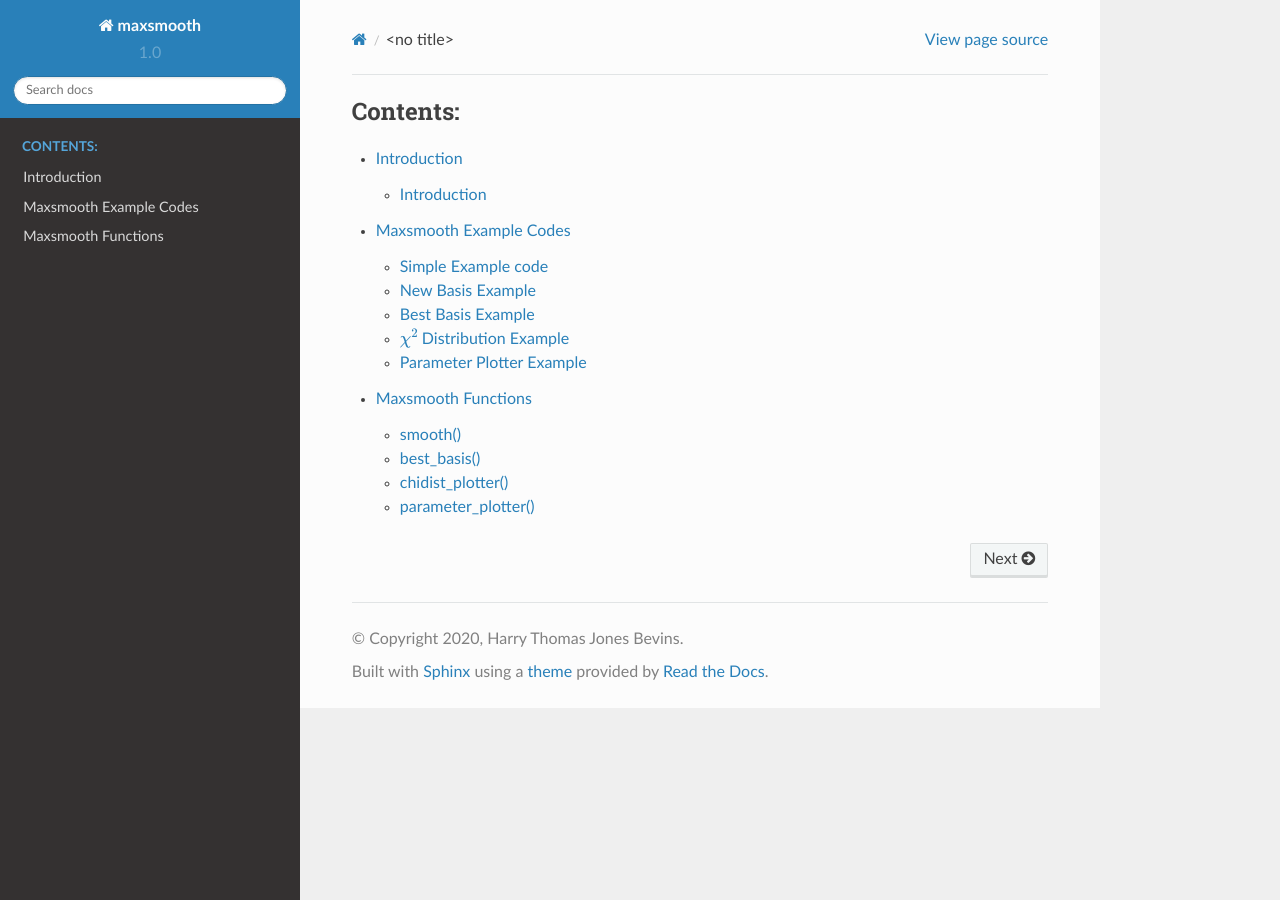
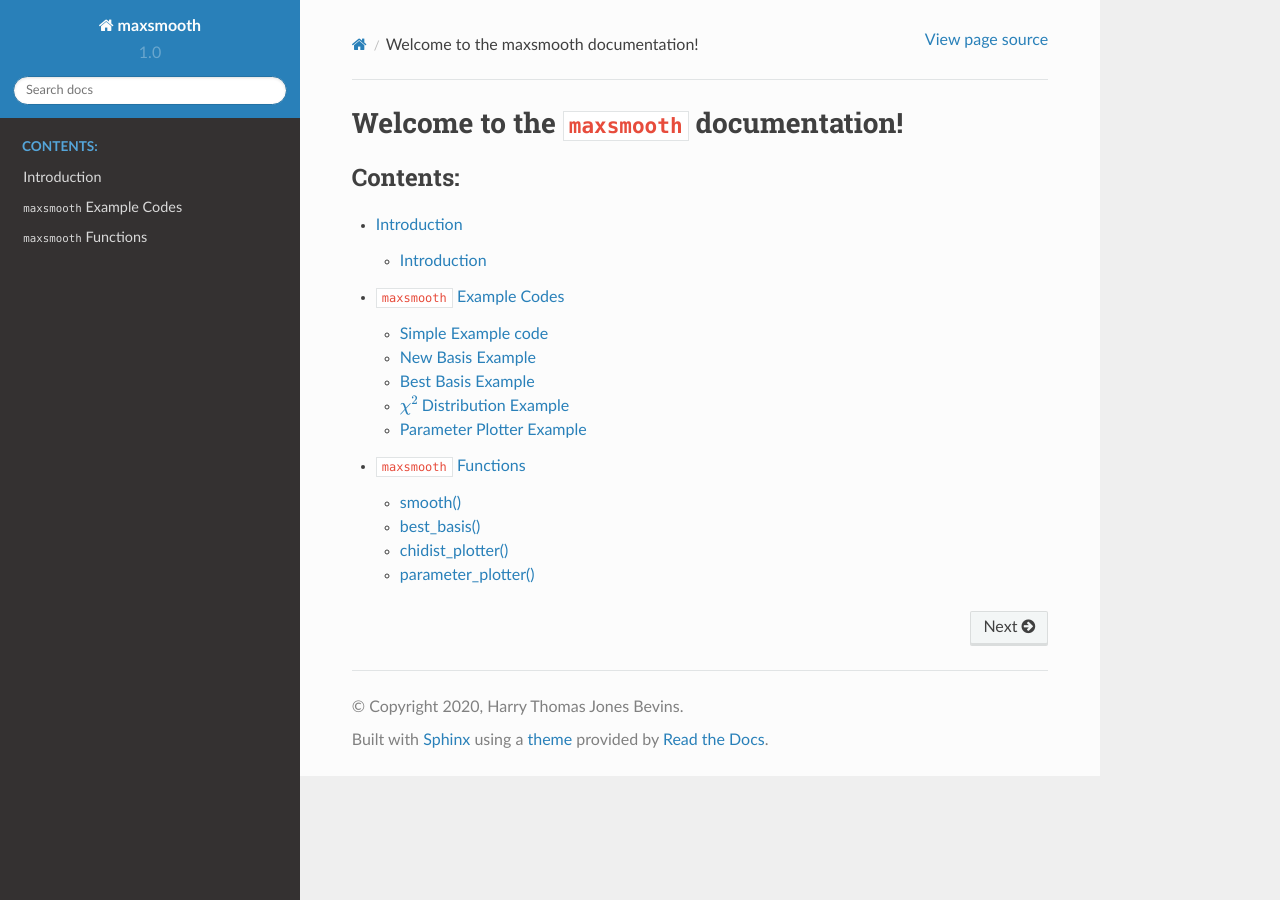
Before and after one commit to htjb/maxsmooth, a Sphinx documentation site: the page built from docs/source/index.rst, in a window 1280 px wide. Built offline with Sphinx 7.4.7 and the Read the Docs theme 2.0.0, drawn with Linux system fonts in a browser that asks for light colours.

Commit message:
minor changes to docs

```diff
--- a/docs/source/index.rst
+++ b/docs/source/index.rst
@@ -1,3 +1,6 @@
+Welcome to the ``maxsmooth`` documentation!
+===========================================
+
 .. toctree::
    :maxdepth: 2
    :caption: Contents:
--- a/docs/source/maxsmooth.rst
+++ b/docs/source/maxsmooth.rst
@@ -1,7 +1,7 @@
 .. toctree::
    :maxdepth: 6
 
-Maxsmooth Example Codes
+``maxsmooth`` Example Codes
 -----------------------
 
 This section is designed to introduce the user to the software and the form
@@ -38,7 +38,7 @@ Parameter Plotter Example
 
 .. include:: param_plotter_example.rst
 
-Maxsmooth Functions
+``maxsmooth`` Functions
 -------------------
 
 This section details the specifics of the built in functions in ``maxsmooth`` including
```
